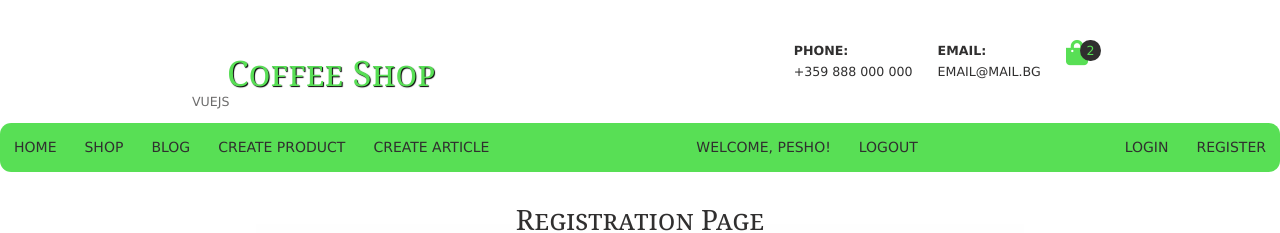
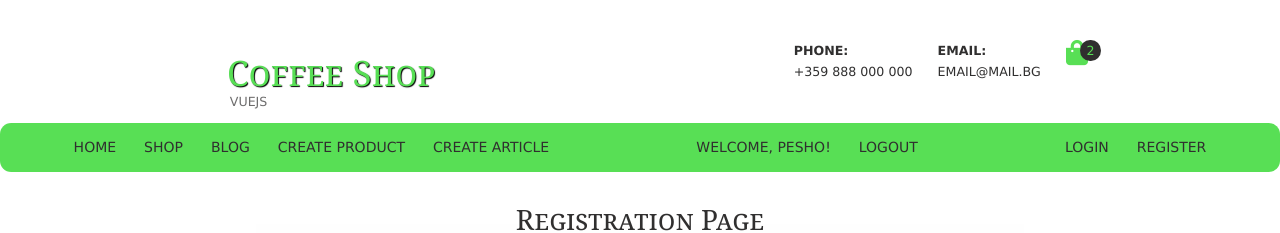
Before and after one commit to bilyananinova/VueJS, a Vue app: page /register in a window 1280 px wide. Shown: the top 233 px of the page. Built offline with nearby package versions, Linux system fonts and the light colour scheme.

Commit message:
Fix header

```diff
--- a/src/components/AppHeader.vue
+++ b/src/components/AppHeader.vue
@@ -99,6 +99,7 @@
   opacity: 0.7;
   font-size: 0.9rem;
   text-transform: uppercase;
+  margin-left: 3em;
 }
 
 .header-logo h1 a {
@@ -174,5 +175,7 @@
 .guest {
   display: flex;
   align-items: center;
+  justify-content: center;
+  margin: auto;
 }
 </style>
```
